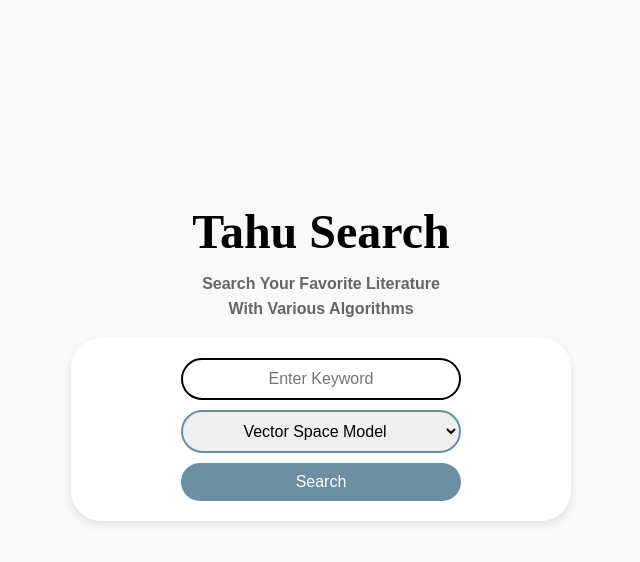
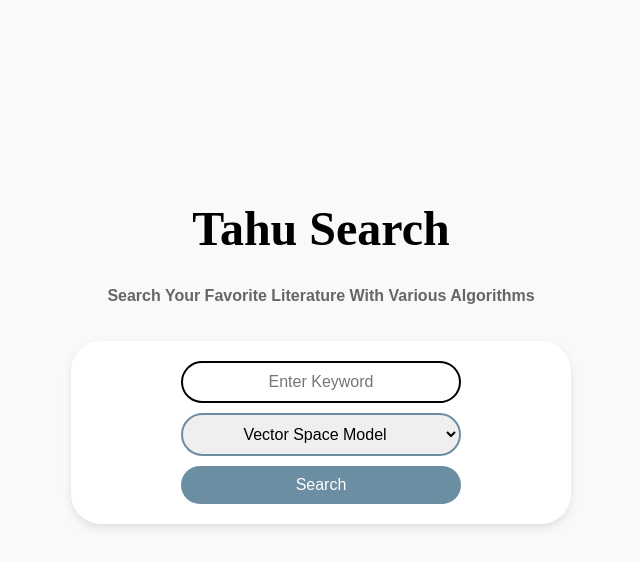
Before and after one commit to nandaarya/search-engine-backend, a Flask app: page / in a window 1280 px wide. Shown: the top 562 px of the page, without its empty margins (319-959 px from the left). Run offline with Flask 3, Linux system fonts and the light colour scheme.

Commit message:
bismillah final

```diff
--- a/templates/index.html
+++ b/templates/index.html
@@ -8,8 +8,7 @@
   </head>
   <body>
     <h1>Tahu Search</h1>
-    <h2>Search Your Favorite Literature</h2>
-    <h2>With Various Algorithms</h2>
+    <h2 style="text-align: center; margin: 16px;">Search Your Favorite Literature With Various Algorithms</h2>
     <form id="searchForm" style="margin-top: 16px;">
       <input type="text" id="keyword" name="keyword" placeholder="Enter Keyword" style="width: 280px">
       <select id="algorithm" style="width: 280px">
```
